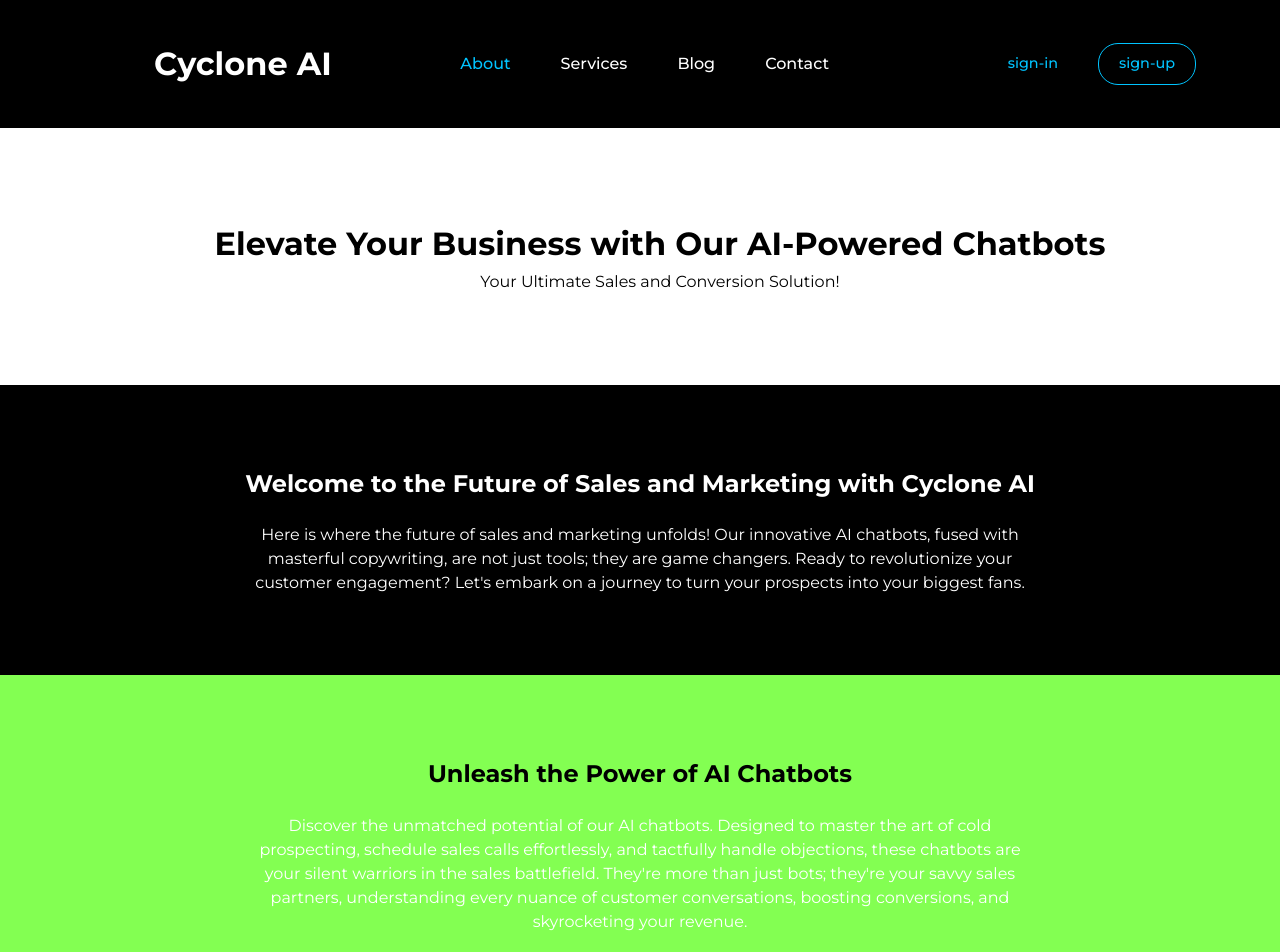
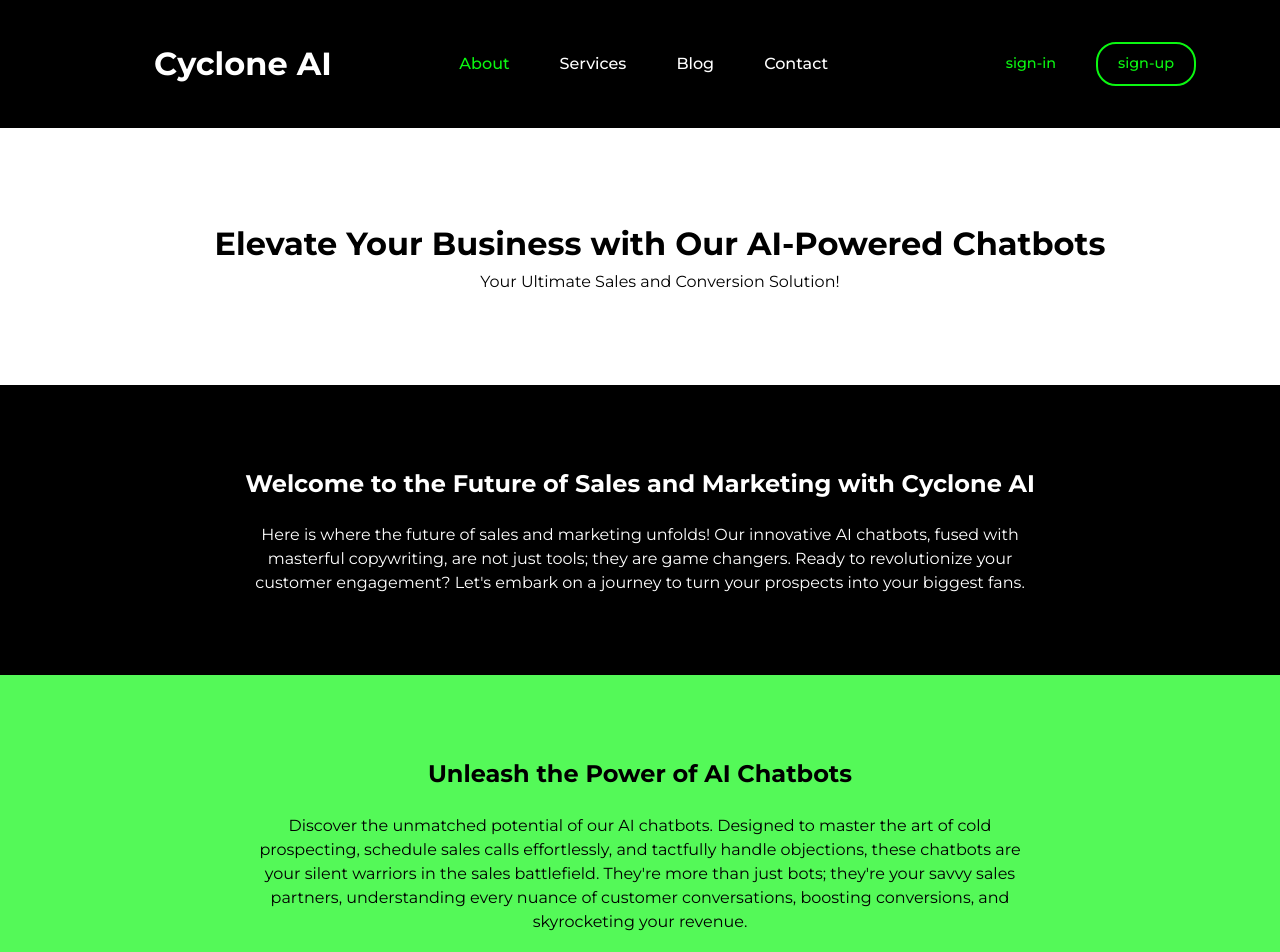
Before and after one commit to Juanjhenao/ClycloneAI, a plain HTML site: page index.html in a window 1280 px wide. Shown: the top 952 px of the page. Drawn offline with Linux system fonts and the light colour scheme.

Commit message:
Commit 2 Design web page

```diff
--- a/style.css
+++ b/style.css
@@ -74,12 +74,12 @@ header {
 
 .auth-links a {
     text-decoration: none;
-    color: #00c4ff;
+    color: #0bf711;
     font-size: 1rem;
 }
 
 .auth-links .btn-sign-up {
-    border: 2px solid #00c4ff;
+    border: 2px solid #0bf711;
     padding: 5px 15px;
     border-radius: 20px;
 }
@@ -122,7 +122,7 @@ nav ul li a {
 
 nav ul li.current a,
 nav ul li a:hover {
-    color: #00c4ff; /* Highlight color for the current item or on hover */
+    color: var(--elegant-green);
 }
 
 /* Auth links styles */
@@ -133,14 +133,14 @@ nav ul li a:hover {
 
 .auth-links a {
     text-decoration: none;
-    color: #00c4ff; /* Cyan color for auth links */
+    color: var(--elegant-green);
     margin-left: 20px; /* Space between the auth links */
     font-size: 0.9em;
     font-weight: 500;
 }
 
 .auth-links .btn-sign-up {
-    border: 1px solid #00c4ff; /* Cyan border for the sign-up button */
+    border: 1px solid --elegant-green;
     padding: 8px 20px; /* Padding inside the button */
     border-radius: 20px; /* Rounded corners for the button */
 }
@@ -209,7 +209,8 @@ nav ul li a:hover {
 }
 /* Brand Colors */
 :root {
-    --elegant-green: #83ff52; /* Placeholder for an elegant shade of green */
+    --green-background-color: #54f958;
+    --elegant-green: #0bf711;
     --brand-black: #000;
     --brand-white: #fff;
 }
@@ -232,8 +233,8 @@ nav ul li a:hover {
 
 .section-two,
 .section-four {
-    background-color: var(--elegant-green);
-    color: var(--brand-white); /* White text for better contrast */
+    background-color: var(--green-background-color);
+    color: var(--brand-black);
 }
 
 /* Section Titles */
```
Also changed, not shown: Part 1.jpg (deleted), Part 2.jpg (deleted), Part 3.jpg (deleted), images/[Untitled].png (added), part 1.png (deleted), part 2.png (deleted).
